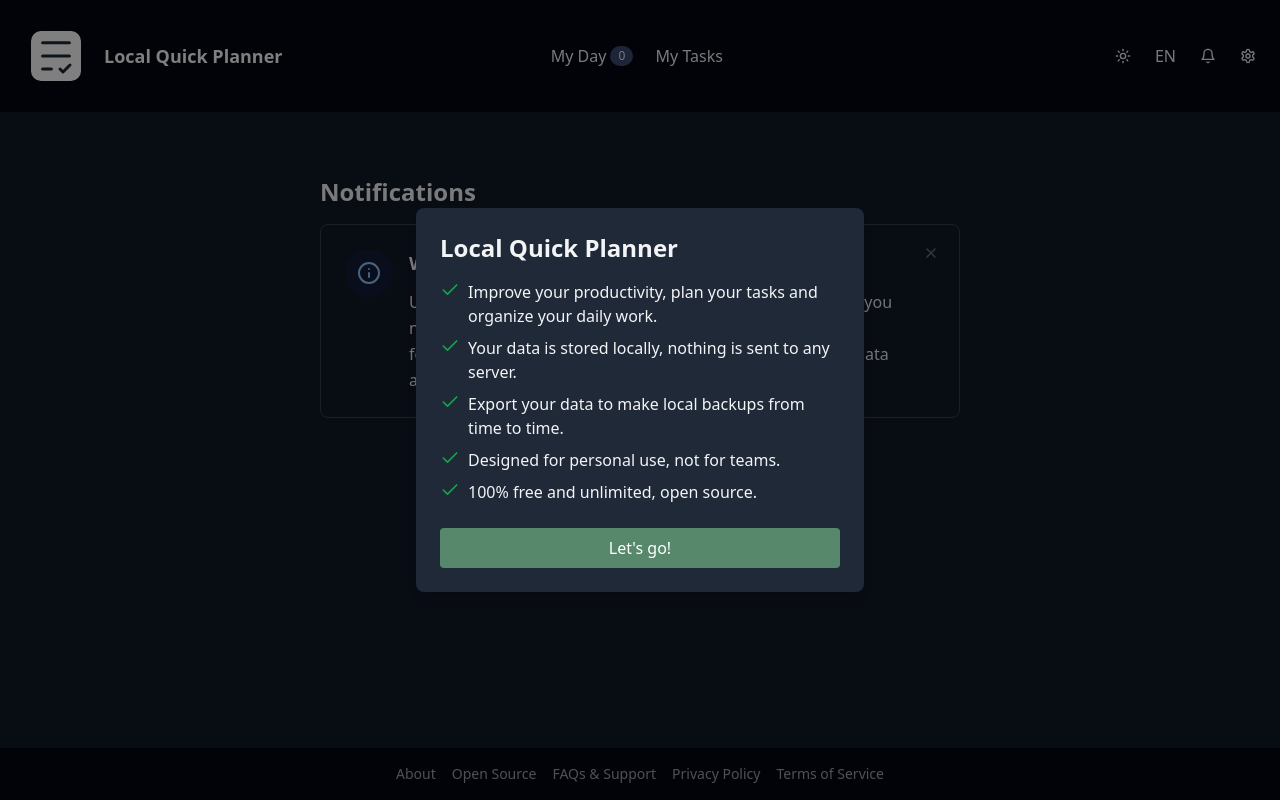
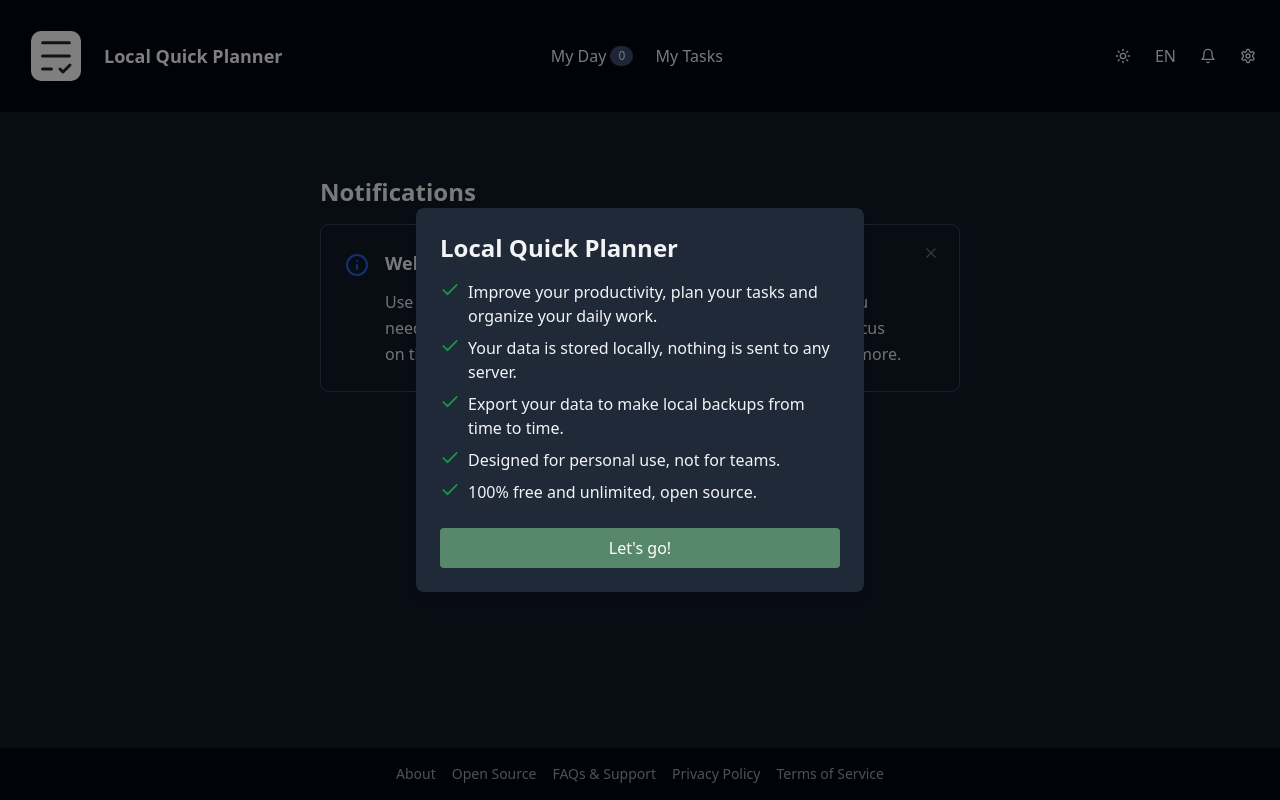
Before and after one commit to AntonioHCervantes/local-quick-planner, a Next.js app: page /notifications in a window 1280 px wide. Built offline with nearby package versions, Linux system fonts and the light colour scheme.

Commit message:
fix: remove shadow from notification icons

```diff
--- a/components/Header/Header.tsx
+++ b/components/Header/Header.tsx
@@ -17,6 +17,7 @@ import {
   Languages,
 } from 'lucide-react';
 import { Language, LANGUAGES } from '../../lib/i18n';
+import { getNotificationIconClasses } from '../../lib/notifications';
 import Icon from '../Icon/Icon';
 import useHeader from './useHeader';
 
@@ -268,7 +269,9 @@ export default function Header() {
                 }}
               >
                 <div className="flex items-start gap-4">
-                  <NotificationIcon className="mt-1 h-6 w-6 flex-shrink-0 text-blue-600 dark:text-blue-300" />
+                  <NotificationIcon
+                    className={`mt-1 h-6 w-6 flex-shrink-0 ${getNotificationIconClasses(latestUnreadNotification.type)}`}
+                  />
                   <div className="min-w-0">
                     <p className="text-base font-semibold text-slate-900 dark:text-slate-100">
                       {popoverTitle}
--- a/components/NotificationCard/NotificationCard.tsx
+++ b/components/NotificationCard/NotificationCard.tsx
@@ -4,6 +4,7 @@ import { Info, AlertTriangle, Lightbulb, X } from 'lucide-react';
 import { useI18n } from '../../lib/i18n';
 import { Notification } from '../../lib/types';
 import { useStore } from '../../lib/store';
+import { getNotificationIconClasses } from '../../lib/notifications';
 
 interface Props {
   notification: Notification;
@@ -38,12 +39,10 @@ export default function NotificationCard({ notification }: Props) {
         />
       </button>
       <div className="flex items-start gap-4">
-        <div className="flex h-12 w-12 flex-shrink-0 items-center justify-center rounded-full bg-blue-50 text-blue-600 dark:bg-blue-950/40 dark:text-blue-300">
-          <Icon
-            className="h-6 w-6"
-            aria-hidden="true"
-          />
-        </div>
+        <Icon
+          className={`mt-1 h-6 w-6 flex-shrink-0 ${getNotificationIconClasses(notification.type)}`}
+          aria-hidden="true"
+        />
         <div className="flex-1 space-y-3 pr-8">
           <h2 className="text-lg font-semibold text-gray-900 dark:text-gray-100">
             {title}
--- /dev/null
+++ b/lib/notifications.ts
@@ -0,0 +1,17 @@
+import { Notification } from './types';
+
+const ICON_COLOR_CLASSES: Record<Notification['type'], string> = {
+  info: 'text-blue-600 dark:text-blue-300',
+  tip: 'text-amber-500 dark:text-amber-300',
+  alert: 'text-red-500 dark:text-red-300',
+};
+
+export function getNotificationIconClasses(
+  type: Notification['type'] | undefined
+) {
+  if (!type) {
+    return ICON_COLOR_CLASSES.info;
+  }
+
+  return ICON_COLOR_CLASSES[type];
+}
```
